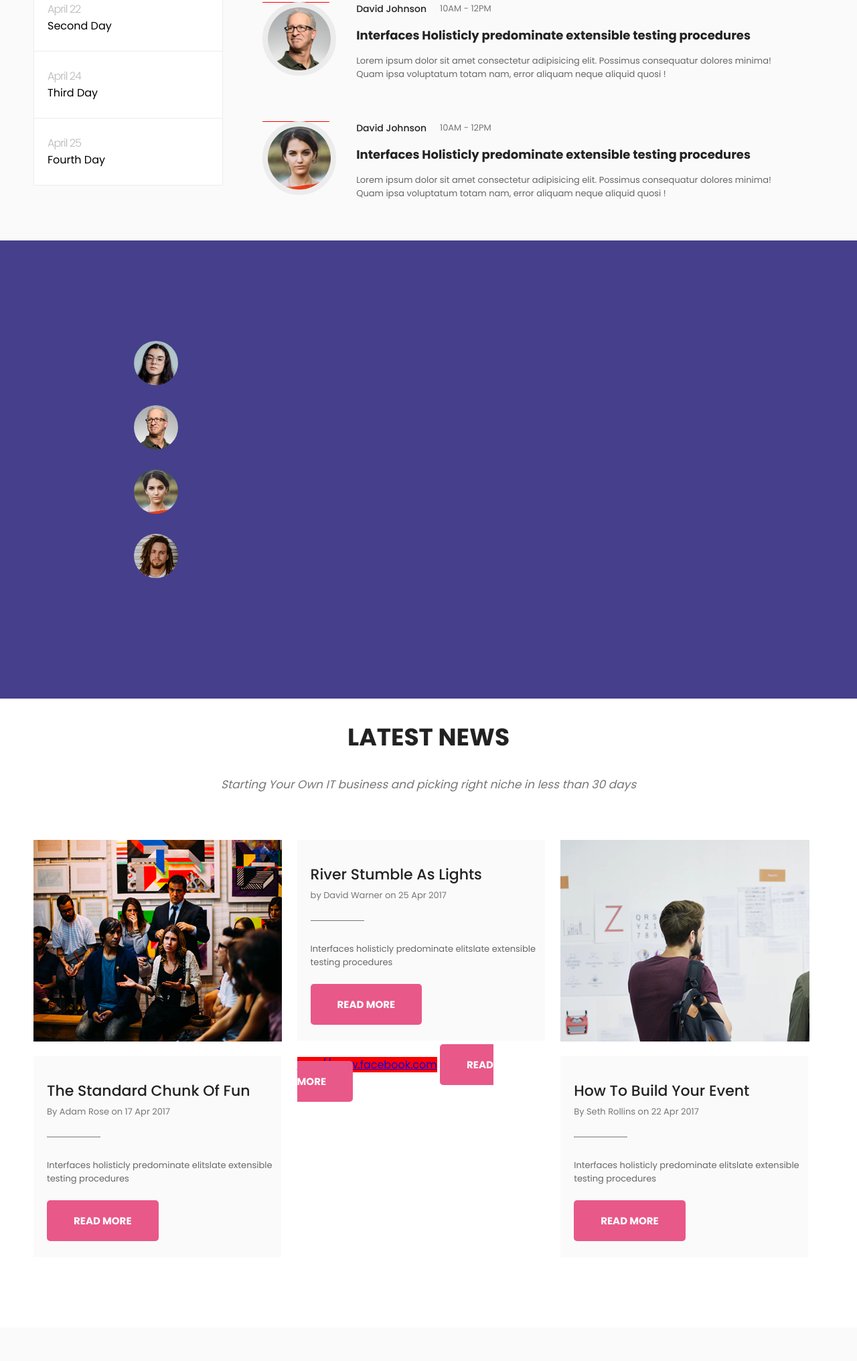
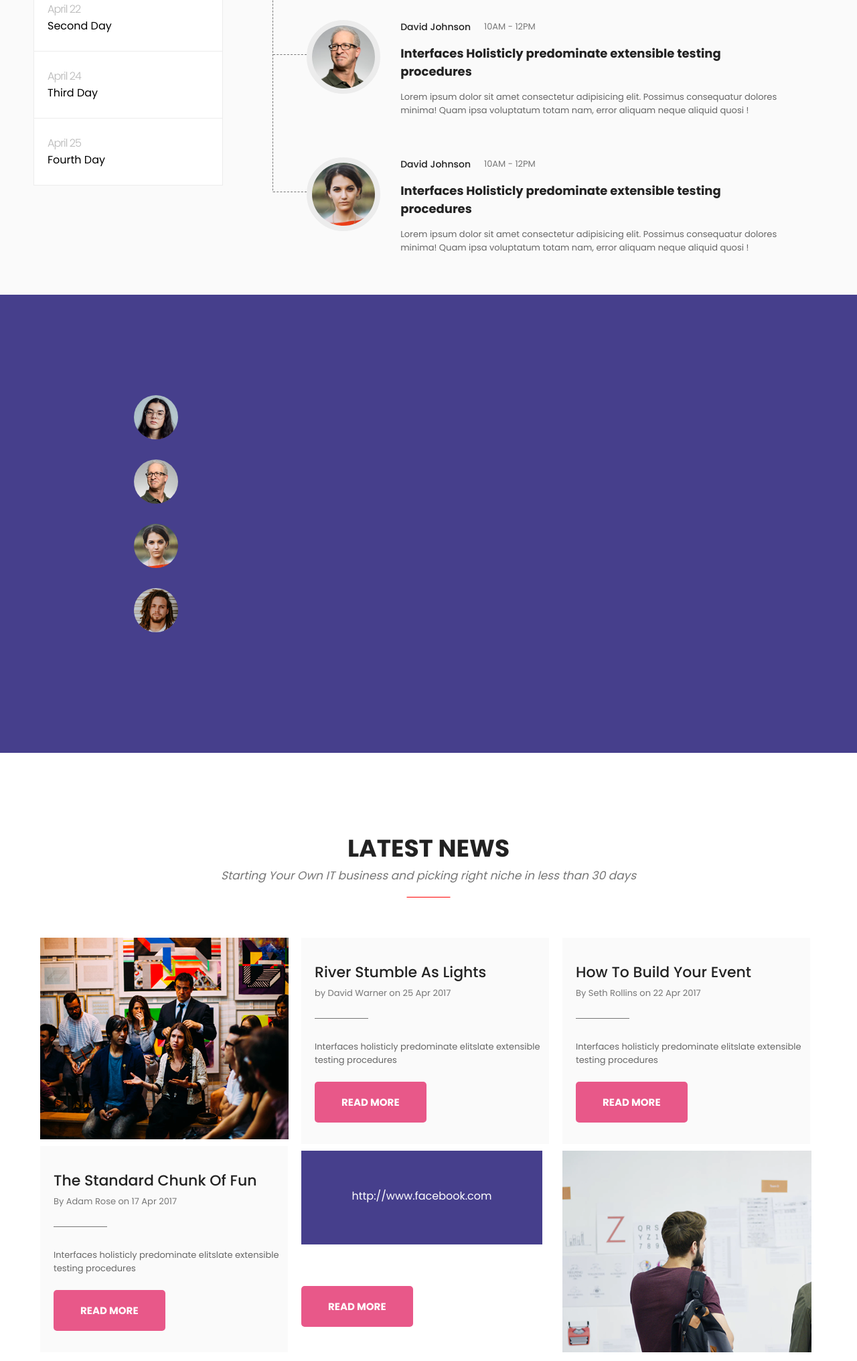
Before and after one commit to orrymevorach/Orry_Mevorach_Project2, a plain HTML site: page index.html in a window 1280 px wide. Shown: the part 4673-6705 px from the top of the page at 67% size. Drawn offline with nearby package versions, Linux system fonts and the light colour scheme; files that its build step writes are made by us from their sources.

Commit message:
footer and section 8 responsive

```diff
--- a/Styles/Components/_section6.scss
+++ b/Styles/Components/_section6.scss
@@ -25,6 +25,7 @@
         margin-top: 95px;
         aside {
             width: 24%;
+            margin-right: 30px;
             ul {
                 margin-top: 50px;
                 li {
@@ -63,6 +64,8 @@
         .section6-main {
             width: 66%;
             margin: 0 auto;
+            padding-left: 50px;
+            border-left: 1px dashed $grey;
             .box {
                 display: flex;
                 .text-container {
@@ -90,14 +93,87 @@
                     border: 8px solid #ececec;
                     position: relative;
                 }
-                &:before {
-                    content: '';
-                    background: red;
-                    height: 1px;
-                    width: 100px;
-                    position: absolute;
+                .image-container {
+                    position: relative;
+                    &:before {
+                        content: '';
+                        border-bottom: 1px dashed $grey;
+                        width: 50px;
+                        position: absolute;
+                        top: 25%;
+                        left: -50px;
+                    }
+                    .mask1,
+                    .mask3 {
+                        width: 10px;
+                        height: 50px;
+                        background-color: #fafafa;
+                        position: absolute;
+                        left: -55px;
+                        z-index: 2;
+                    }
+                    .mask1 {
+                        top: 0;
+                    }
+                    .mask3 {
+                        bottom: 0;
+                        height: 153px;
+                    }
                 }
             }
         }
     }
 }
+
+@media (max-width: 1150px) {
+    // Resizing masks to cover up right amount of border
+    .section6 .section6-container .section6-main .box .image-container .mask1 {
+        height:56px;
+    }
+    .section6 .section6-container .section6-main .box .image-container .mask3 {
+        height: 168px;
+    }
+}
+
+@media (max-width: 910px) {
+    // Responsive: Removing style lines and masks next to each image
+    .section6 .section6-container .section6-main .box .image-container .mask1,
+    .section6 .section6-container .section6-main .box .image-container .mask3,
+    .section6 .section6-container .section6-main .box .image-container:before {
+        display: none;
+    }
+    // Responsive: Removing Border Left From Main Container
+    .section6 .section6-container .section6-main {
+        border: none;
+        padding: 0 10px;
+        margin: 0;
+        width: 100%;
+    }
+    // Responsive: Removing padding top from wrapper
+    .section6 .wrapper {
+            padding-top: 80px;
+    }
+    // Responsive: Removing space between title and aside
+    .section6 .section6-container {
+            flex-direction: column;
+            margin-top: 0px;
+    }
+
+    // Responsive: Making Aside Responsive
+    .section6 .section6-container aside {
+        margin: 0 auto;
+        margin-bottom: 50px;
+        width: 50%;
+        text-align: center;
+        padding: 0;
+        ul .aside__list__list-item--paragraph--large {
+            padding: 5px 0 5px 0;
+        }
+        ul .aside__list__list-item__paragraph--small {
+            padding: 10px 0 5px 0;
+        }
+    }
+    .section6 .section__title:after {
+        display: none;
+    }
+}
--- a/Styles/Components/_section8.scss
+++ b/Styles/Components/_section8.scss
@@ -1,20 +1,35 @@
 .section8 {
+    padding-top: 115px;
+    .section__h2--dark {
+        margin: 0;
+    }
+    .section__paragraph--italic {
+        margin: 0;
+        position: relative;
+        &:after {
+            content: '';
+            background-color: red;
+            width: 65px;
+            height: 1px;
+            position: absolute;
+            bottom: -20px;
+            left: 50%;
+            transform: translateX(-50%);
+        }
+    }
     .box-container {
         margin-top: 70px;
-        .section__row1,
-        .section__row2 {
-            display: flex;
-        }
-        .section__row1 {
-            margin-bottom: 2%;
-        }
+        display: flex;
+        flex-wrap: wrap;
         img {
             display: block;
         }
         .box {
-            height: 300px;
+            position: relative;
             max-width: 370px;
-            position: relative;
+            margin: 10px;
+
+            // Styling Text Within Boxes
             .section__paragraph--large {
                 margin: 0 0 5px 0;
                 padding-top: 35px;
@@ -27,15 +42,13 @@
             }
 
         }
-        .box2,
-        .box5 {
-            margin: 0 2%;
-        }
+        // Additional Styling For Boxes With Text
         .box2,
         .box4,
         .box6 {
             background: #fafafa;
-            padding-left: 20px;;
+            padding: 0 0px 50px 20px;
+            // Stylistic Pseudo Lines
              &:after {
                 content: '';
                 background: $grey;
@@ -46,17 +59,46 @@
                 left: 20px;
             }
         }
+        // Styling Facebook Box
         .box5 {
+            width: 100%;
+            // Styling Top Section Of Box
+            .top {
+                background-color: $purple;
+                height: 140px;
+                width: 360px;
+                text-align: center;
+                padding-top: 15%;
+            }
+            //  Styling Text in Top Section Of Box
             .facebook {
-                background: red;
-                margin-bottom: 100px;
-                width: 100%;
+                color: white;
+                text-decoration: none;
             }
-            .button {
-
+            // Styling Bottom Section of Box
+            .bottom {
+                margin-top: 80px;
             }
         }
     }
+}
 
+@media (max-width:1190px) {
+    .section8 .box-container .column1,
+    .section8 .box-container .column2,
+    .section8 .box-container .column3 {
+        display: flex;
+        margin: auto;
+    }
+    .section8.wrapper {
+        margin: 0 auto;
+    }
+}
 
+@media (max-width: 730px) {
+    .section8 .box-container .column1,
+    .section8 .box-container .column2,
+    .section8 .box-container .column3 {
+        flex-direction: column;
+    }
 }
--- a/index.html
+++ b/index.html
@@ -341,8 +341,10 @@
 
                     <div class="section6-main">
                         <div class="box">
-
-                            <img src="images/quote-1.png" alt="Picture of Speaker">
+                            <div class="image-container">
+                                <img src="images/quote-1.png" alt="Picture of Speaker">
+                                <div class="mask1"></div>
+                            </div>
 
                             <!-- Opening Text Container -->
                             <div class="text-container">
@@ -356,14 +358,12 @@
                                     nam, error aliquam neque aliquid quosi !</p>
                             </div> <!-- Closing Text Container -->
 
-
-
-
                         </div> <!-- Closing Box -->
 
                         <div class="box">
-
-                            <img src="images/quote-2.png" alt="Picture of Speaker">
+                            <div class="image-container">
+                                <img src="images/quote-2.png" alt="Picture of Speaker">
+                            </div>
 
                             <!-- Opening Text Container -->
                             <div class="text-container">
@@ -383,7 +383,10 @@
 
                         <div class="box">
 
-                            <img src="images/quote-3.png" alt="Picture of Speaker">
+                            <div class="image-container">
+                                <img src="images/quote-3.png" alt="Picture of Speaker">
+                                <div class="mask3"></div>
+                            </div>
 
                             <!-- Opening Text Container -->
                             <div class="text-container">
@@ -469,41 +472,56 @@
                     <p class="section__paragraph--italic">Starting Your Own IT business and picking right niche in less than 30 days</p>
                 </div> <!-- Closing Reusable Title Section -->
 
+                <!-- Opening Box Container -->
                 <div class="box-container">
-                    <div class="section__row1">
-                        <div class="box box1">
+                    <!-- Opening Column1 -->
+                    <div class="column1">
+
+                        <div class="box box1"> <!-- Box 1 -->
                             <img src="images/news-1.png" alt="Filler Image">
-                        </div>
+                        </div> <!-- Box 1 -->
 
-                        <div class="box box2">
+                        <div class="box box4"> <!-- Box 4 -->
+                            <p class="section__paragraph--large">The Standard Chunk Of Fun</p>
+                            <p class="section__paragraph--light">By Adam Rose on 17 Apr 2017</p>
+                            <p class="section__paragraph--dark">Interfaces holisticly predominate elitslate extensible testing procedures</p>
+                            <a href="" class="button button--pink">Read More</a>
+                        </div> <!-- Box 4 -->
+                    </div> <!-- Closing Column1 -->
+
+                    <!-- Opening Column2 -->
+                    <div class="column2">
+
+                        <div class="box box2"> <!-- Box 2 -->
                             <p class="section__paragraph--large">River Stumble As Lights</p>
                             <p class="section__paragraph--light">by David Warner on 25 Apr 2017</p>
                             <p class="section__paragraph--dark">Interfaces holisticly predominate elitslate extensible testing procedures</p>
                             <a href="" class="button button--pink">Read More</a>
-                        </div>
-                        <div class="box box3">
-                            <img src="images/news-2.png" alt="Filler Image">
-                        </div>
-                    </div>
+                        </div> <!-- Box 2 -->
 
-                    <div class="section__row2">
-                        <div class="box box4">
-                            <p class="section__paragraph--large">The Standard Chunk Of Fun</p>
-                            <p class="section__paragraph--light">By Adam Rose on 17 Apr 2017</p>
-                            <p class="section__paragraph--dark">Interfaces holisticly predominate elitslate extensible testing procedures</p>
-                            <a href="" class="button button--pink">Read More</a>
-                        </div>
-                        <div class="box box5">
-                            <a class="facebook" href="www.facebook.com">http://www.facebook.com</a>
-                            <a href="#" class="button button--pink">Read More</a>
-                        </div>
-                        <div class="box box6">
+                        <div class="box box5"> <!-- Box 5 -->
+                            <div class="top">
+                                <a class="facebook" href="www.facebook.com">http://www.facebook.com</a>
+                            </div>
+                            <div class="bottom">
+                                <a href="#" class="button button--pink">Read More</a>
+                            </div>
+                        </div> <!-- Box 5 -->
+                    </div> <!-- Closing Column2 -->
+
+                    <!-- Opening Column3 -->
+                    <div class="column3">
+                        <div class="box box6"> <!-- Box 6 -->
                             <p class="section__paragraph--large">How To Build Your Event</p>
                             <p class="section__paragraph--light">By Seth Rollins on 22 Apr 2017</p>
                             <p class="section__paragraph--dark">Interfaces holisticly predominate elitslate extensible testing procedures</p>
                             <a href="#" class="button button--pink">Read More</a>
-                        </div>
-                    </div> <!-- Closing Row 2 -->
+                        </div> <!-- Box 6 -->
+
+                        <div class="box box3"> <!-- Box 3 -->
+                            <img src="images/news-2.png" alt="Filler Image">
+                        </div> <!-- Box 3 -->
+                    </div> <!-- column 3 -->
                 </div> <!-- Closing Box Container -->
 
         </section> <!-- Closing Section 8 -->
```
Also changed, not shown: Styles/Components/_section9.scss (+18 -0 lines).
